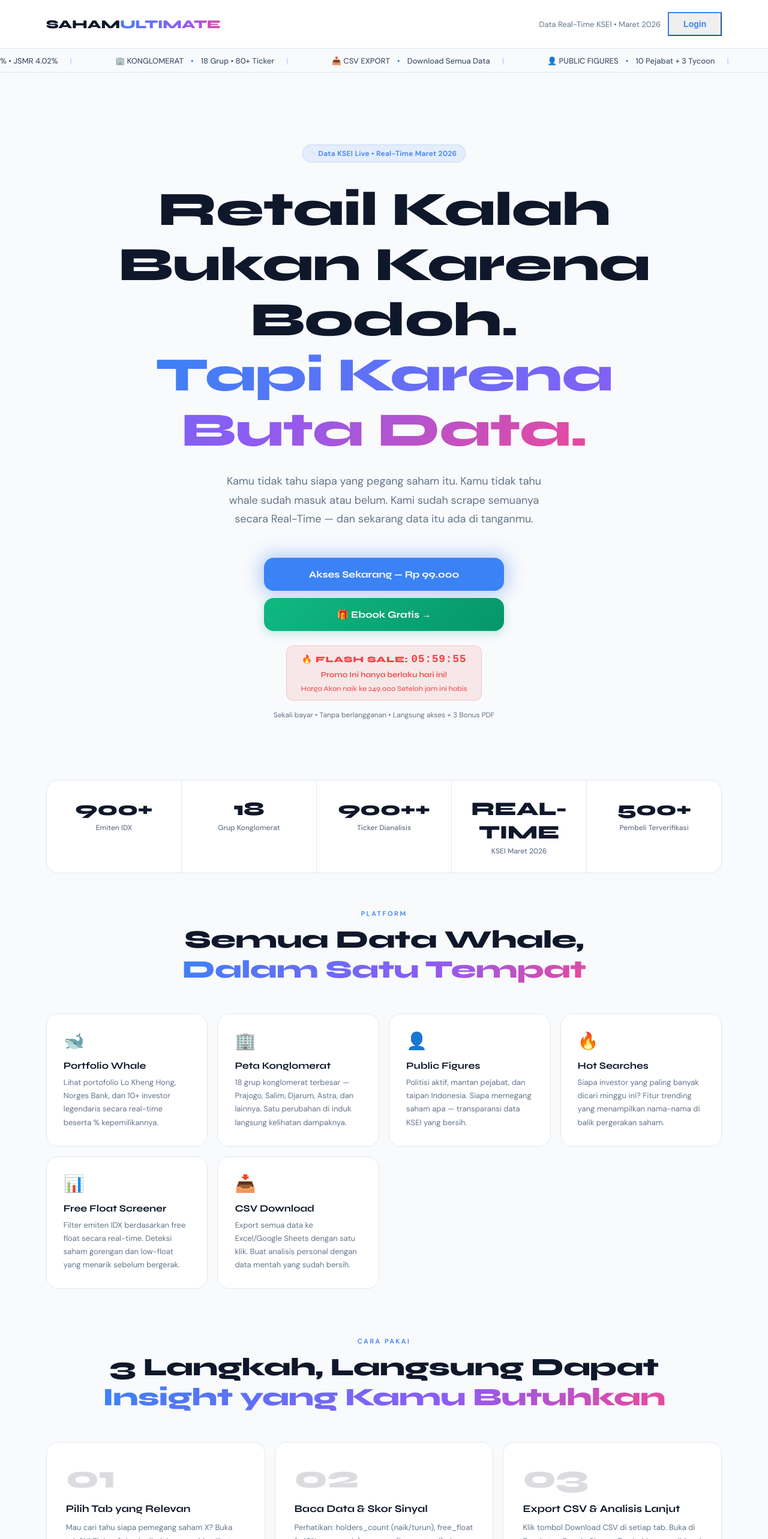
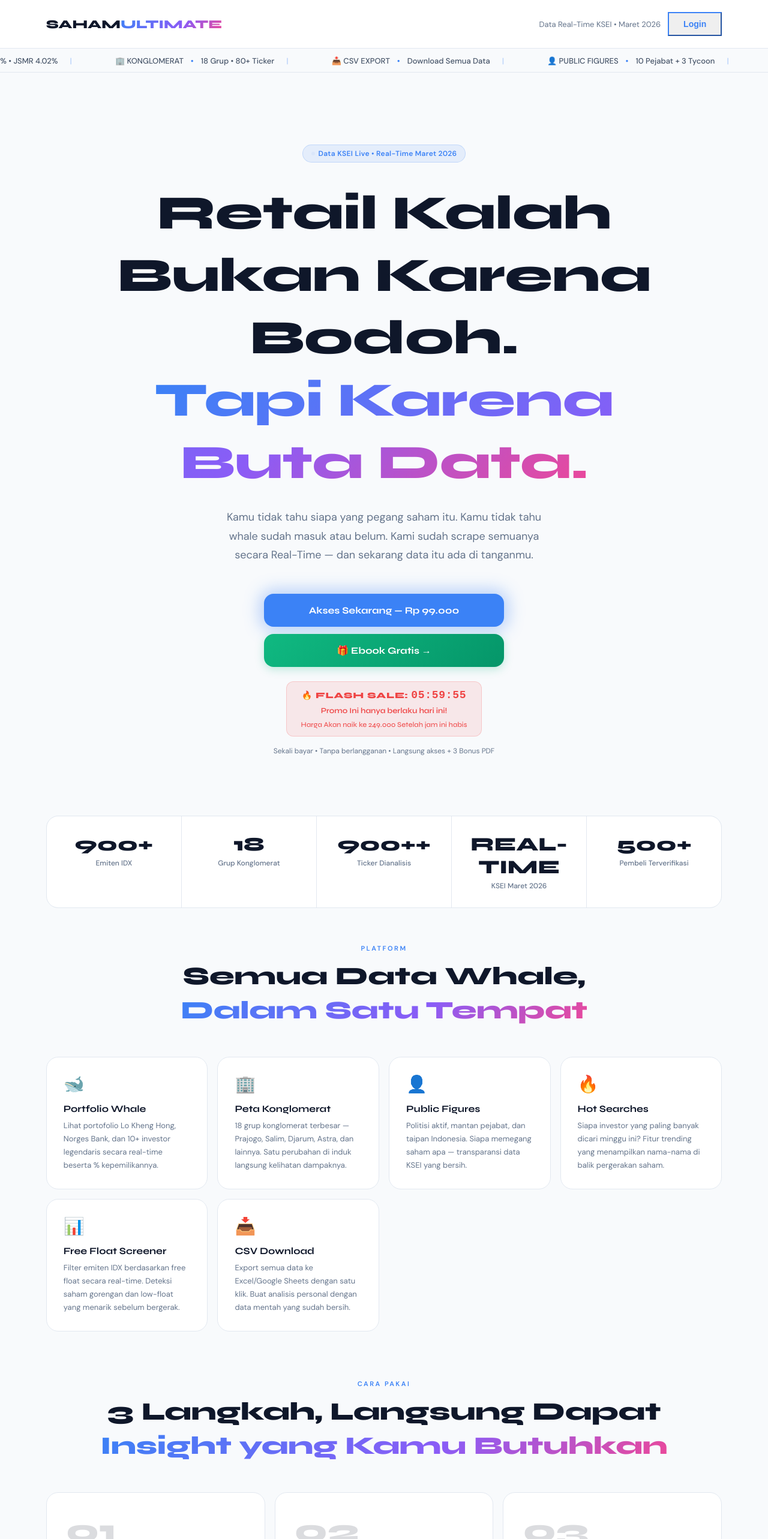
Before and after one commit to elclawvision/sahamneon, a React (Vite) app: page /lp in a window 1280 px wide. Shown: the top 2566 px of the page at 60% size. Built offline with nearby package versions, Linux system fonts and the light colour scheme; no server answers.

Commit message:
Aesthetic: increase line-height to 1.3-1.4 and neutralize letter-spacing to fix gepeng (flat) headings

```diff
--- a/src/main.tsx
+++ b/src/main.tsx
@@ -3,7 +3,7 @@ import ReactDOM from 'react-dom/client';
 import App from './App';
 import { ThemeProvider } from './context/ThemeContext';
 
-const APP_VERSION = '2026.03.12.17'; // <-- Change this to force cache clear
+const APP_VERSION = '2026.03.12.18'; // <-- Change this to force cache clear
 
 if (typeof window !== 'undefined' && localStorage.getItem('v_cache') !== APP_VERSION) {
     if ('serviceWorker' in navigator) {
--- a/src/pages/LandingPage.tsx
+++ b/src/pages/LandingPage.tsx
@@ -426,7 +426,7 @@ export default function LandingPage() {
                 backdropFilter: 'blur(20px)',
                 zIndex: 100,
             }}>
-                <div style={{ fontSize: '20px', fontWeight: 800, letterSpacing: '-0.2px', color: '#0f172a' }}>
+                <div style={{ fontSize: '20px', fontWeight: 800, letterSpacing: '0', color: '#0f172a' }}>
                     SAHAM<span className="gradient-text">ULTIMATE</span>
                 </div>
                 <div style={{ display: 'flex', gap: '12px', alignItems: 'center' }}>
@@ -478,10 +478,10 @@ export default function LandingPage() {
                     <h1 style={{
                         fontSize: 'clamp(38px, 7.5vw, 80px)',
                         fontWeight: 800,
-                        lineHeight: 1.15,
-                        letterSpacing: '-0.8px',
+                        lineHeight: 1.3,
+                        letterSpacing: '-0.5px',
                         color: '#0f172a',
-                        maxWidth: '900px',
+                        maxWidth: '960px',
                         marginBottom: '24px',
                     }}>
                         Retail Kalah Bukan Karena Bodoh.<br />
@@ -536,7 +536,7 @@ export default function LandingPage() {
                         ['500+', 'Pembeli Terverifikasi'],
                     ].map(([num, label]) => (
                         <div key={label} style={{ background: '#fff', padding: '28px 20px', textAlign: 'center' }}>
-                            <div style={{ fontSize: 'clamp(24px, 4vw, 32px)', fontWeight: 800, color: '#0f172a', marginBottom: '4px', letterSpacing: '-0.4px' }}>{num}</div>
+                            <div style={{ fontSize: 'clamp(24px, 4vw, 32px)', fontWeight: 800, color: '#0f172a', marginBottom: '4px', letterSpacing: '0', lineHeight: 1.2 }}>{num}</div>
                             <div style={{ fontFamily: '"DM Sans", sans-serif', fontSize: '12px', color: '#64748b', fontWeight: 500 }}>{label}</div>
                         </div>
                     ))}
@@ -547,7 +547,7 @@ export default function LandingPage() {
             <section style={{ padding: '0 6% 80px' }}>
                 <div style={{ textAlign: 'center', marginBottom: '48px' }}>
                     <div className="section-eyebrow">Platform</div>
-                    <h2 style={{ fontSize: 'clamp(28px, 5vw, 42px)', fontWeight: 800, color: '#0f172a', letterSpacing: '-0.5px', lineHeight: 1.2 }}>
+                    <h2 style={{ fontSize: 'clamp(28px, 5vw, 42px)', fontWeight: 800, color: '#0f172a', letterSpacing: '-0.2px', lineHeight: 1.35 }}>
                         Semua Data Whale,<br /><span className="gradient-text">Dalam Satu Tempat</span>
                     </h2>
                 </div>
@@ -574,7 +574,7 @@ export default function LandingPage() {
             <section style={{ padding: '0 6% 80px' }}>
                 <div style={{ textAlign: 'center', marginBottom: '48px' }}>
                     <div className="section-eyebrow">Cara Pakai</div>
-                    <h2 style={{ fontSize: 'clamp(28px, 5vw, 42px)', fontWeight: 800, color: '#0f172a', letterSpacing: '-0.5px', lineHeight: 1.2 }}>
+                    <h2 style={{ fontSize: 'clamp(28px, 5vw, 42px)', fontWeight: 800, color: '#0f172a', letterSpacing: '-0.2px', lineHeight: 1.35 }}>
                         3 Langkah, Langsung Dapat<br /><span className="gradient-text">Insight yang Kamu Butuhkan</span>
                     </h2>
                 </div>
@@ -601,7 +601,7 @@ export default function LandingPage() {
                         },
                     ].map(({ step, title, desc, tip }) => (
                         <div key={step} className="glass-card" style={{ padding: '32px', background: '#fff', borderColor: '#e2e8f0' }}>
-                            <div style={{ fontSize: 'clamp(36px, 5vw, 52px)', fontWeight: 800, color: 'rgba(15,23,42,0.15)', lineHeight: 1, marginBottom: '16px', letterSpacing: '-0.5px' }}>{step}</div>
+                            <div style={{ fontSize: 'clamp(36px, 5vw, 52px)', fontWeight: 800, color: 'rgba(15,23,42,0.15)', lineHeight: 1.2, marginBottom: '16px', letterSpacing: '0' }}>{step}</div>
                             <h3 style={{ fontSize: '17px', fontWeight: 700, color: '#0f172a', marginBottom: '10px' }}>{title}</h3>
                             <p style={{ fontFamily: '"DM Sans", sans-serif', fontSize: '13px', color: '#64748b', lineHeight: 1.75, marginBottom: '14px' }}>{desc}</p>
                             <div style={{ padding: '10px 14px', background: 'rgba(59,130,246,0.05)', borderRadius: '10px', borderLeft: '3px solid var(--blue)' }}>
@@ -625,7 +625,7 @@ export default function LandingPage() {
                     }}>
                         <div style={{ textAlign: 'center', marginBottom: '48px' }}>
                             <div className="section-eyebrow">Absurd Offer</div>
-                            <h2 style={{ fontSize: 'clamp(28px, 5vw, 48px)', fontWeight: 800, color: '#0f172a', letterSpacing: '-0.5px', marginBottom: '12px', lineHeight: 1.2 }}>
+                            <h2 style={{ fontSize: 'clamp(28px, 5vw, 48px)', fontWeight: 800, color: '#0f172a', letterSpacing: '-0.2px', marginBottom: '12px', lineHeight: 1.3 }}>
                                 Informasi yang Biasanya<br /><span className="gradient-text">Cuma Dimiliki Fund Manager</span>
                             </h2>
                             <p style={{ fontFamily: '"DM Sans", sans-serif', color: '#64748b', fontSize: '15px', maxWidth: '520px', margin: '0 auto' }}>
@@ -700,7 +700,7 @@ export default function LandingPage() {
                 <div className={`fade-up ${bonusSection.inView ? 'visible' : ''}`}>
                         <div style={{ textAlign: 'center', marginBottom: '40px' }}>
                         <div className="section-eyebrow">Bonus Eksklusif</div>
-                        <h2 style={{ fontSize: 'clamp(28px, 5vw, 42px)', fontWeight: 800, color: '#0f172a', letterSpacing: '-0.5px', marginBottom: '12px', lineHeight: 1.2 }}>
+                        <h2 style={{ fontSize: 'clamp(28px, 5vw, 42px)', fontWeight: 800, color: '#0f172a', letterSpacing: '-0.2px', marginBottom: '12px', lineHeight: 1.35 }}>
                             3 PDF Bonus — <span className="gold-text">Total 117 Halaman</span>
                         </h2>
                         <p style={{ fontFamily: '"DM Sans", sans-serif', color: '#64748b', fontSize: '14px' }}>
@@ -773,7 +773,7 @@ export default function LandingPage() {
                     }}>
                         <div style={{ marginBottom: '32px' }}>
                             <div className="section-eyebrow">Transparansi</div>
-                            <h2 style={{ fontSize: 'clamp(24px, 4vw, 36px)', fontWeight: 800, color: '#0f172a', letterSpacing: '-0.4px', marginBottom: '12px' }}>
+                            <h2 style={{ fontSize: 'clamp(24px, 4vw, 36px)', fontWeight: 800, color: '#0f172a', letterSpacing: '0', marginBottom: '12px', lineHeight: 1.3 }}>
                                 Kami Berintegritas
                             </h2>
                             <p style={{ fontFamily: '"DM Sans", sans-serif', color: '#64748b', fontSize: '14px', maxWidth: '540px', lineHeight: 1.7 }}>
@@ -807,7 +807,7 @@ export default function LandingPage() {
                 <div className={`fade-up ${reviewSection.inView ? 'visible' : ''}`}>
                     <div style={{ textAlign: 'center', marginBottom: '40px' }}>
                         <div className="section-eyebrow">Review Terverifikasi</div>
-                        <h2 style={{ fontSize: 'clamp(28px, 5vw, 42px)', fontWeight: 800, color: '#0f172a', letterSpacing: '-0.5px', marginBottom: '8px' }}>
+                        <h2 style={{ fontSize: 'clamp(28px, 5vw, 42px)', fontWeight: 800, color: '#0f172a', letterSpacing: '0', marginBottom: '8px', lineHeight: 1.3 }}>
                             Apa Kata 500+ Pembeli
                         </h2>
                         <p style={{ fontFamily: '"DM Sans", sans-serif', color: '#64748b', fontSize: '13px' }}>
@@ -911,7 +911,7 @@ export default function LandingPage() {
                 <div className={`fade-up ${faqSection.inView ? 'visible' : ''}`} style={{ maxWidth: '700px', margin: '0 auto' }}>
                     <div style={{ textAlign: 'center', marginBottom: '40px' }}>
                         <div className="section-eyebrow">FAQ</div>
-                        <h2 style={{ fontSize: 'clamp(28px, 5vw, 42px)', fontWeight: 800, color: '#0f172a', letterSpacing: '-0.5px', lineHeight: 1.2 }}>
+                        <h2 style={{ fontSize: 'clamp(28px, 5vw, 42px)', fontWeight: 800, color: '#0f172a', letterSpacing: '-0.2px', lineHeight: 1.35 }}>
                             Pertanyaan<br /><span className="gradient-text">yang Sering Ditanya</span>
                         </h2>
                     </div>
@@ -934,7 +934,7 @@ export default function LandingPage() {
             <section style={{ padding: '0 6% 100px', textAlign: 'center' }}>
                 <div style={{ maxWidth: '640px', margin: '0 auto' }}>
                     <div className="section-eyebrow" style={{ textAlign: 'center' }}>Mulai Sekarang</div>
-                    <h2 style={{ fontSize: 'clamp(32px, 6vw, 56px)', fontWeight: 800, color: '#000', letterSpacing: '-0.8px', lineHeight: 1.2, marginBottom: '20px' }}>
+                    <h2 style={{ fontSize: 'clamp(32px, 6vw, 56px)', fontWeight: 800, color: '#000', letterSpacing: '-0.5px', lineHeight: 1.3, marginBottom: '20px' }}>
                         Stop Tebak-tebakan.<br /><span className="gradient-text">Baca Jejaknya.</span>
                     </h2>
                     <p style={{ fontFamily: '"DM Sans", sans-serif', color: '#64748b', fontSize: '15px', marginBottom: '36px', lineHeight: 1.7 }}>
```
